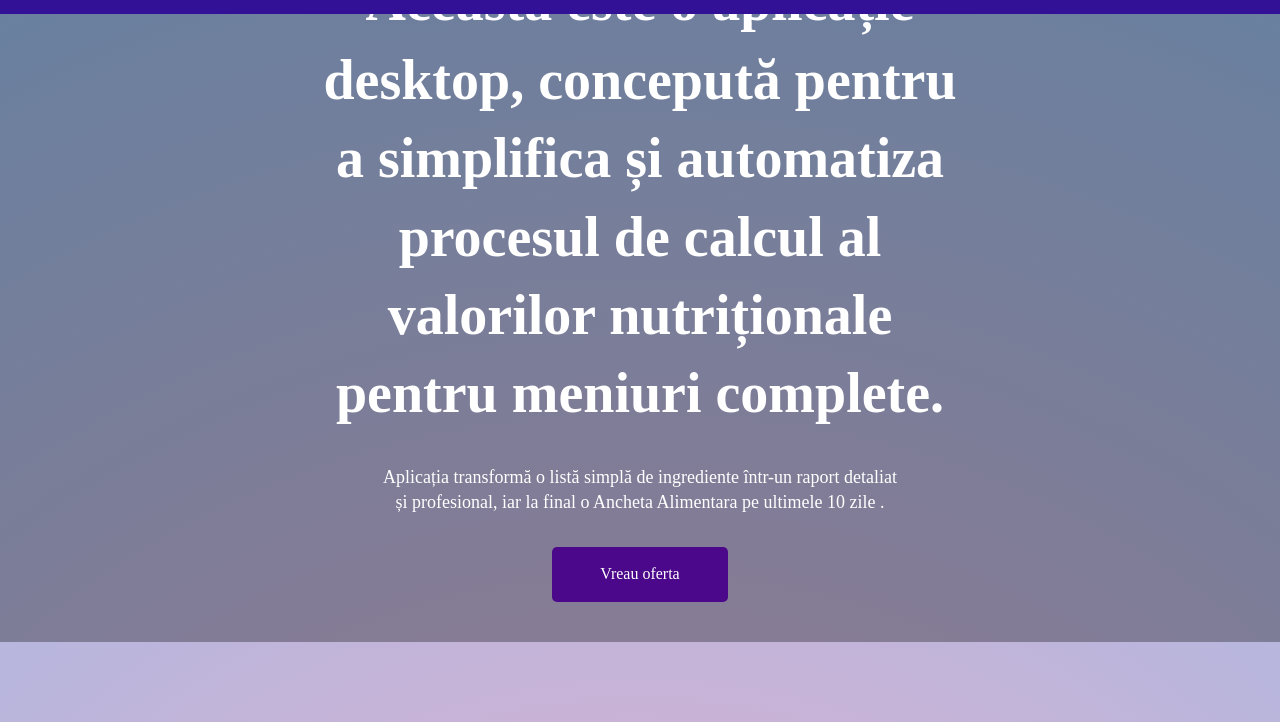
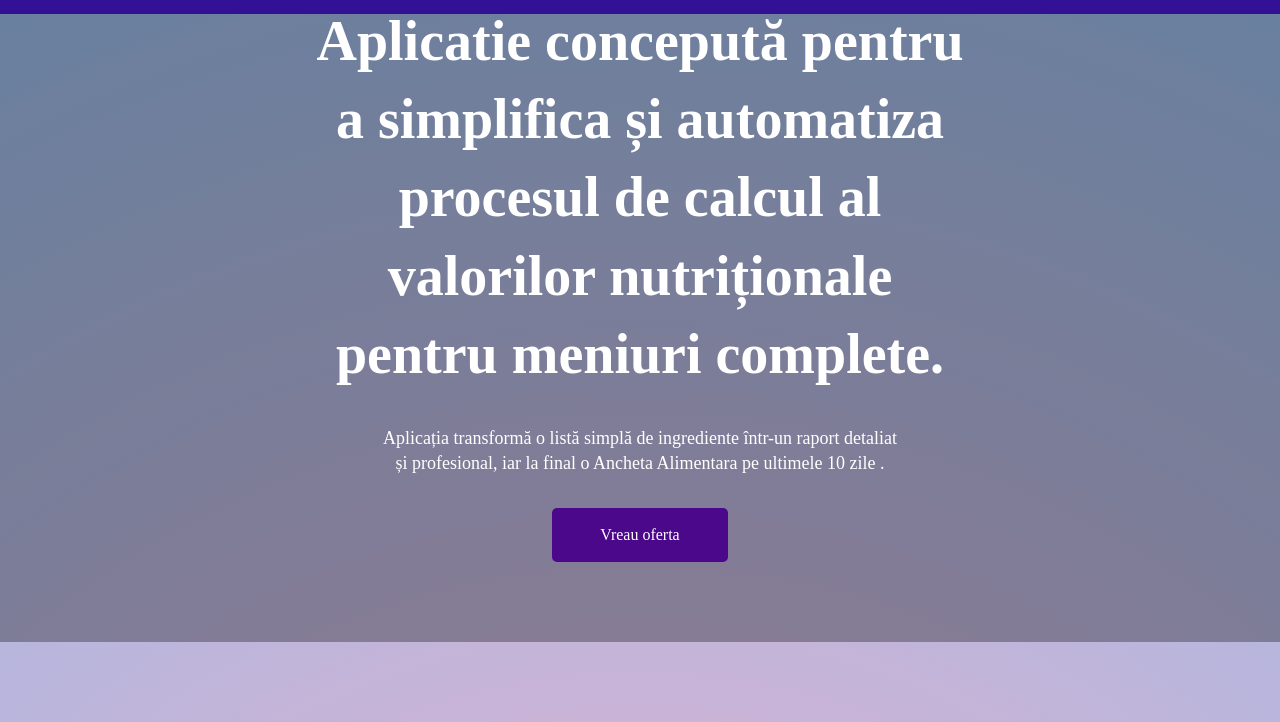
Before and after one commit to yo9gex/website_calculNutrienti, a plain HTML site: page index.html in a window 1280 px wide. Shown: the part 78-800 px from the top of the page. Drawn offline with Linux system fonts and the light colour scheme.

Commit message:
Update index.html

```diff
--- a/index.html
+++ b/index.html
@@ -46,7 +46,7 @@
             <div class="hero-overlay">
                 <div class="container">
                     <div class="hero-content">
-                        <h2>Aceasta este o aplicație desktop, concepută pentru a simplifica și automatiza procesul de calcul al valorilor nutriționale pentru meniuri complete.</h2>
+                        <h2>Aplicatie concepută pentru a simplifica și automatiza procesul de calcul al valorilor nutriționale pentru meniuri complete.</h2>
                         <p>
                             Aplicația transformă o listă simplă de ingrediente într-un raport detaliat și profesional, iar la final o Ancheta Alimentara pe ultimele 10 zile .
                         </p>
```
